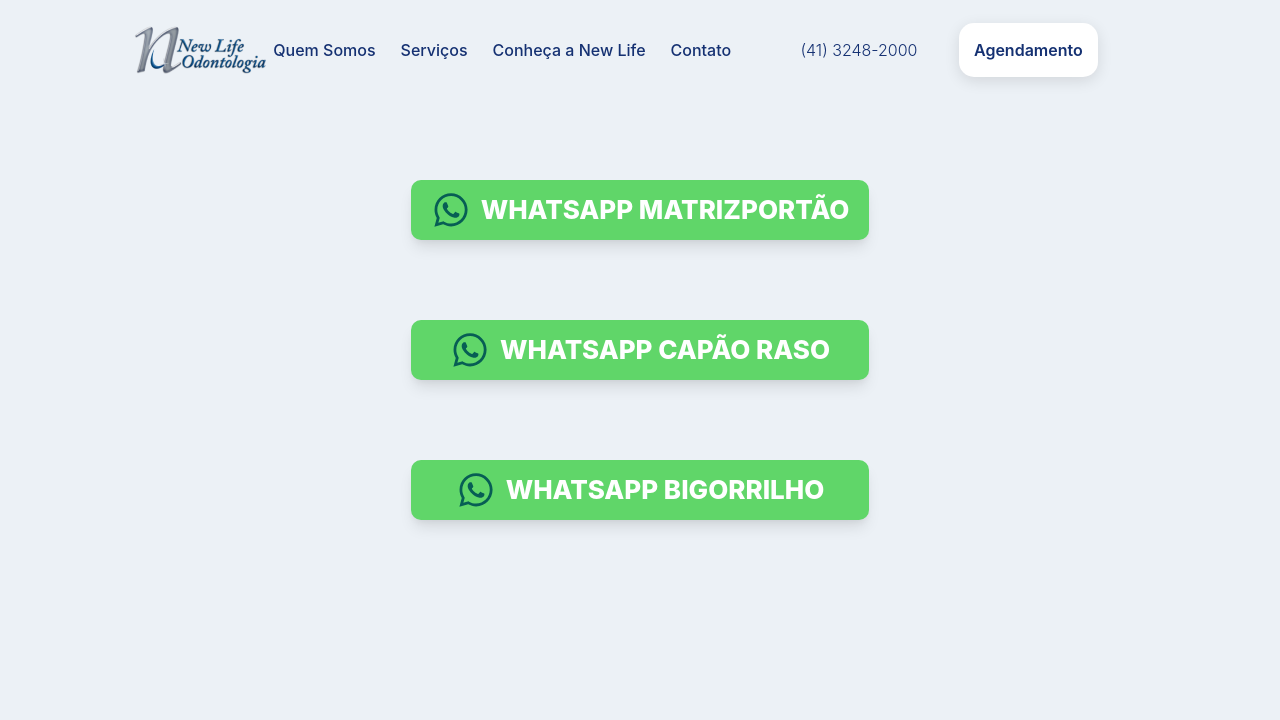
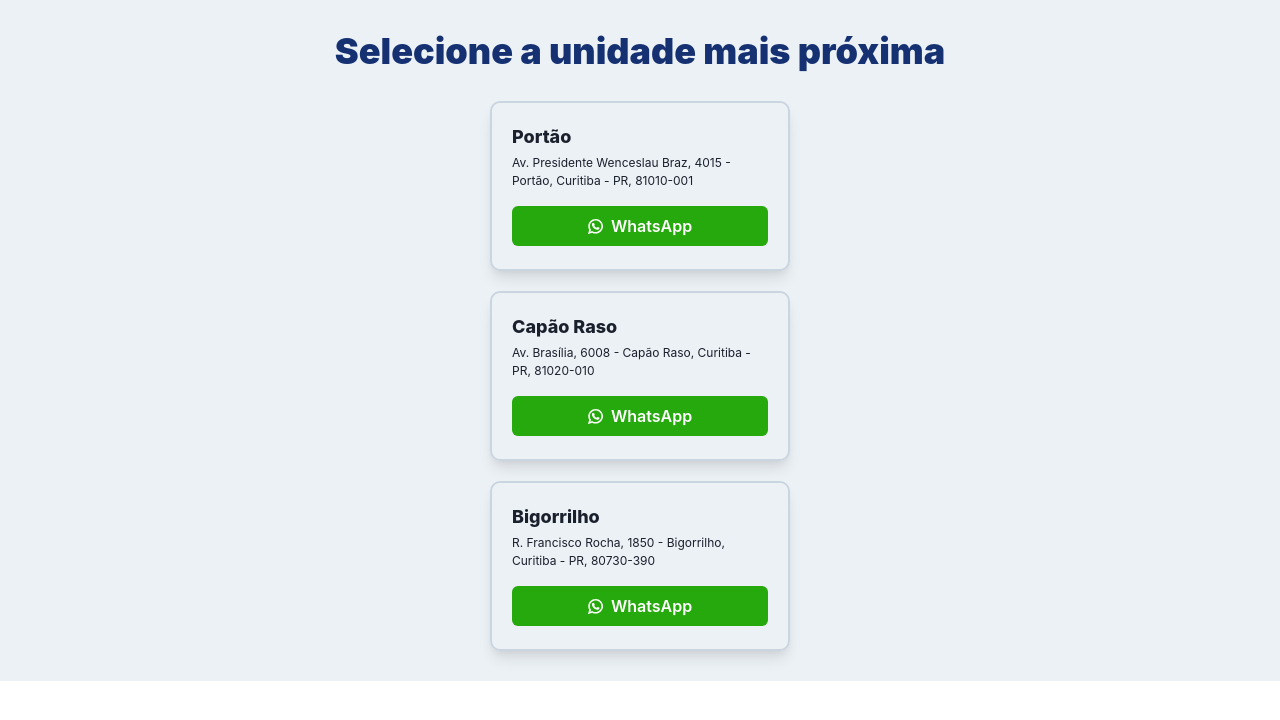
Before and after one commit to andreysuprano/new-life-site, a Next.js app: page /whatsapp-links in a window 1280 px wide. Shown: the top 720 px of the page. Built offline with nearby package versions, Linux system fonts and the light colour scheme.

Commit message:
pagina de selção

```diff
--- a/pages/whatsapp-links.tsx
+++ b/pages/whatsapp-links.tsx
@@ -1,85 +1,111 @@
 'client';
-import { Flex, Text } from '@chakra-ui/react';
-import WhatsIcon from '../assets/img/whatsappVerde.svg';
+import { Button, Flex, Link, Stack, Text } from '@chakra-ui/react';
+import WhatsIcon from '../assets/svg/wp.svg';
 import Image from 'next/image';
 import { NavBar } from '../components/NavBar/NavBar';
+import { theme } from '../assets/theme/theme';
+import { SubTitle, Title } from '../components/AboutSection/styles';
 
 function Home() {
 	return (
-		<div style={{ height: '100vh', backgroundColor: '#ECF1F6' }}>
-			<NavBar />
-			<Flex w="100vw" alignItems="center" justifyContent="center">
-				<a href="https://api.whatsapp.com/send?phone=+554192624006&text=Ol%C3%A1%2C%20vim%20do%20site%20e%20gostaria%20de%20agendar%20uma%20avalia%C3%A7%C3%A3o%20e%20conhecer%20mais%20sobre%20a%20clinica!">
+		<Flex width="100vw" bgColor={theme.backgroundGrey} flexDir="column">
+			<Flex width="100vw" alignItems="center" justifyContent="center" flexDirection="column" padding="30px">
+				<SubTitle>Selecione a unidade mais próxima</SubTitle>
 				<Flex
-						paddingLeft="20px"
-						paddingRight="20px"
-						height="60px"
-						backgroundColor="#60D669"
+					width="300px"
+					height="170px"
+					border="2px"
+					borderColor="gray.300"
 					borderRadius="10px"
-						alignItems="center"
-						justifyContent="center"
-						marginTop="80px"
-						cursor="pointer"
-						_hover={{
-							bgColor: '#60D339'
-						}}
 					boxShadow="lg"
+					mt={5}
+					p={5}
+					flexDir="column"
 				>
-						<Image src={WhatsIcon} alt="" width="40" height="40" style={{ marginRight: '10px' }} />
-						<Text fontSize="26px" fontWeight="extrabold" color="#FFF" marginTop="15px">
-							WHATSAPP MATRIZPORTÃO
+					<Text fontWeight={800} fontSize={18}>
+						Portão
 					</Text>
+					<Text fontWeight={400} fontSize={12} mt={-3}>
+						Av. Presidente Wenceslau Braz, 4015 - Portão, Curitiba - PR, 81010-001
+					</Text>
+					<Stack direction="row" spacing={4}>
+						<Link href="/whatsapp/+554192624006" w="100%">
+							<Button
+								leftIcon={<Image src={WhatsIcon} width={15} height={15} alt="wpicon" />}
+								colorScheme="teal"
+								variant="solid"
+								w="100%"
+								bgColor="#26a90c"
+							>
+								WhatsApp
+							</Button>
+						</Link>
+					</Stack>
 				</Flex>
-					<a
-						href="https://api.whatsapp.com/send?phone=+554184382556&text=Ol%C3%A1%2C%20vim%20do%20site%20e%20gostaria%20de%20agendar%20uma%20avalia%C3%A7%C3%A3o%20e%20conhecer%20mais%20sobre%20a%20clinica!"
-						style={{ textDecoration: 'none' }}
+				<Flex
+					width="300px"
+					height="170px"
+					border="2px"
+					borderColor="gray.300"
+					borderRadius="10px"
+					boxShadow="lg"
+					mt={5}
+					p={5}
+					flexDir="column"
 				>
+					<Text fontWeight={800} fontSize={18}>
+						Capão Raso
+					</Text>
+					<Text fontWeight={400} fontSize={12} mt={-3}>
+						Av. Brasília, 6008 - Capão Raso, Curitiba - PR, 81020-010
+					</Text>
+					<Stack direction="row" spacing={4}>
+						<Link href="/whatsapp/+554184382556" w="100%">
+							<Button
+								leftIcon={<Image src={WhatsIcon} width={15} height={15} alt="wpicon" />}
+								colorScheme="teal"
+								variant="solid"
+								w="100%"
+								bgColor="#26a90c"
+							>
+								WhatsApp
+							</Button>
+						</Link>
+					</Stack>
+				</Flex>
 				<Flex
-							paddingLeft="20px"
-							paddingRight="20px"
-							height="60px"
-							backgroundColor="#60D669"
+					width="300px"
+					height="170px"
+					border="2px"
+					borderColor="gray.300"
 					borderRadius="10px"
-							alignItems="center"
-							justifyContent="center"
-							marginTop="80px"
-							cursor="pointer"
-							_hover={{
-								bgColor: '#60D339'
-							}}
 					boxShadow="lg"
+					mt={5}
+					p={5}
+					flexDir="column"
 				>
-							<Image src={WhatsIcon} alt="" width="40" height="40" style={{ marginRight: '10px' }} />
-							<Text fontSize="26px" fontWeight="extrabold" color="#FFF" marginTop="15px">
-								WHATSAPP CAPÃO RASO
+					<Text fontWeight={800} fontSize={18}>
+						Bigorrilho
 					</Text>
+					<Text fontWeight={400} fontSize={12} mt={-3}>
+						R. Francisco Rocha, 1850 - Bigorrilho, Curitiba - PR, 80730-390
+					</Text>
+					<Stack direction="row" spacing={4}>
+						<Link href="/whatsapp/+554184379634" w="100%">
+							<Button
+								leftIcon={<Image src={WhatsIcon} width={15} height={15} alt="wpicon" />}
+								colorScheme="teal"
+								variant="solid"
+								w="100%"
+								bgColor="#26a90c"
+							>
+								WhatsApp
+							</Button>
+						</Link>
+					</Stack>
 				</Flex>
-					</a>
-					<a href="https://api.whatsapp.com/send?phone=+554184379634&text=Ol%C3%A1%2C%20vim%20do%20site%20e%20gostaria%20de%20agendar%20uma%20avalia%C3%A7%C3%A3o%20e%20conhecer%20mais%20sobre%20a%20clinica!">
-						<Flex
-							paddingLeft="20px"
-							paddingRight="20px"
-							height="60px"
-							backgroundColor="#60D669"
-							borderRadius="10px"
-							alignItems="center"
-							justifyContent="center"
-							marginTop="80px"
-							cursor="pointer"
-							_hover={{
-								bgColor: '#60D339'
-							}}
-							boxShadow="lg"
-						>
-							<Image src={WhatsIcon} alt="" width="40" height="40" style={{ marginRight: '10px' }} />
-							<Text fontSize="26px" fontWeight="extrabold" color="#FFF" marginTop="15px">
-								WHATSAPP BIGORRILHO
-							</Text>
 			</Flex>
-					</a>
-				</a>
 		</Flex>
-		</div>
 	);
 }
 export default Home;
```
Also changed, not shown: pages/whatsapp/[phone].tsx (renamed from pages/whatsapp.tsx, +14 -9 lines), pages/whatsapp/index.tsx (added, +40 -0 lines), assets/svg/wp.svg (added). Lines whose indentation alone changed are shown as unchanged.
